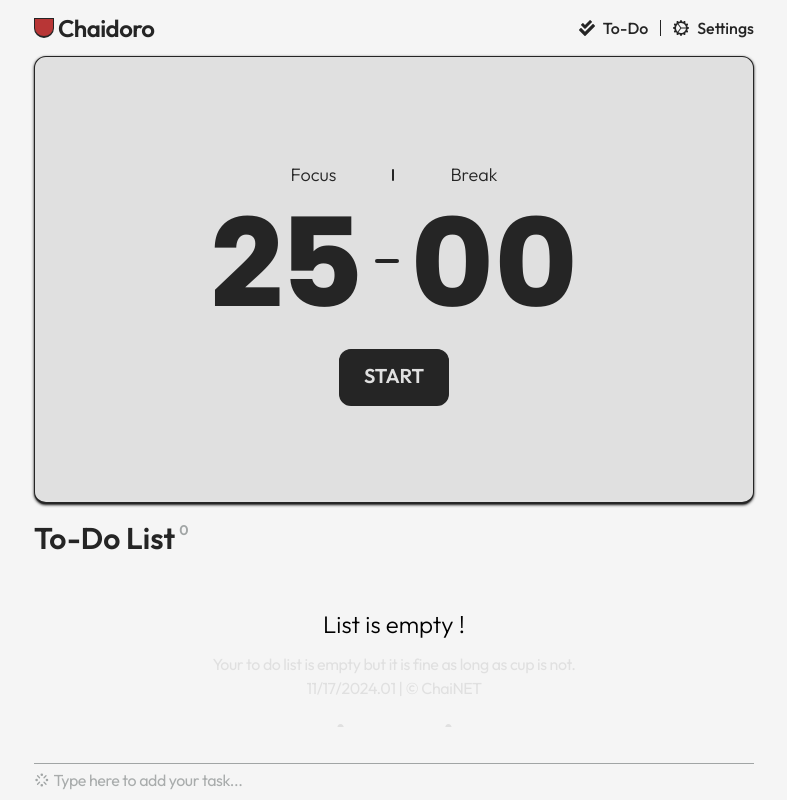
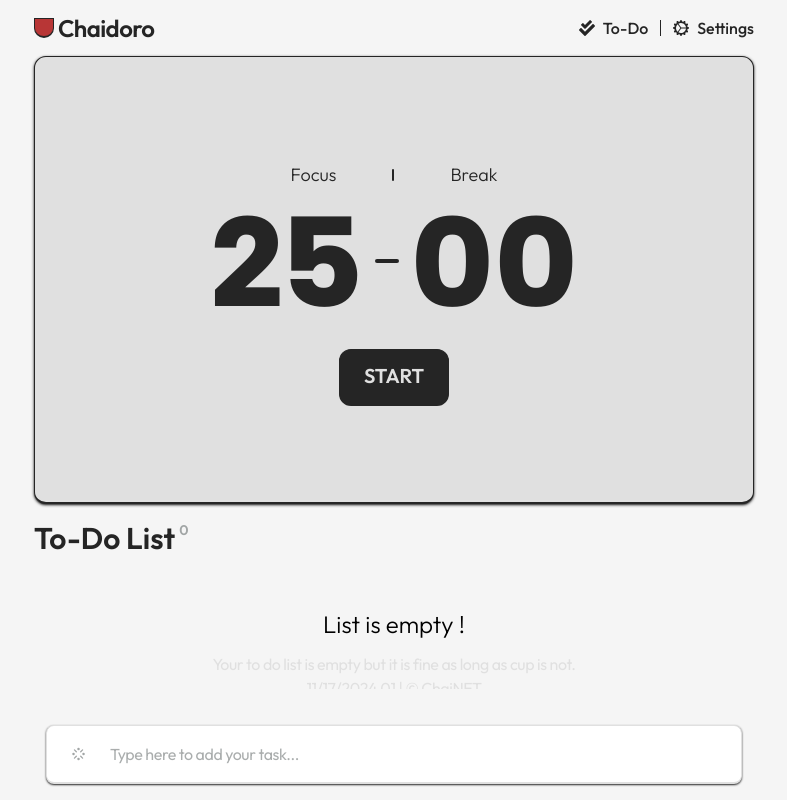
Before and after one commit to Chai-NET/ChaidoroWeb, a React (Vite) app: page / in a window 1280 px wide. Shown: the whole page, without its empty margins (246-1033 px from the left). Built offline with nearby package versions, Linux system fonts and the light colour scheme.

Commit message:
0.53 | Input field fixes

```diff
--- a/src/components/taskInputField.jsx
+++ b/src/components/taskInputField.jsx
@@ -1,15 +1,16 @@
-import { TbSteam } from "react-icons/tb";
+import { TbSteam, TbArrowBigUpLinesFilled } from "react-icons/tb";
 
 import "../i18n";
 import { useTranslation } from "react-i18next";
 
-const TaskInputField = ({ task, onTaskChange, onKeyPress }) => {
+const TaskInputField = ({ task, onTaskChange, handleAddTask, onKeyPress }) => {
   const { t } = useTranslation();
   return (
-    <div className="w-full bg-bgPrimary py-9">
-      <div className="border-t border-secondary bg-bgPrimary">
+    <div className="my-3 w-full bg-bgPrimary py-9">
+      {/* Task input field */}
+      <div className="mx-3 rounded-lg border border-b-2 border-secondary45 bg-bgPrimary bg-white p-3 shadow-sm shadow-text">
         <div className="flex flex-row justify-between">
-          <div className="flex flex-grow items-center gap-x-1 text-secondary">
+          <div className="flex flex-grow items-center gap-x-6 px-3 text-secondary">
             <TbSteam />
             <input
               onKeyDown={onKeyPress}
@@ -22,6 +23,11 @@ const TaskInputField = ({ task, onTaskChange, onKeyPress }) => {
               autoComplete="off"
               className="peer w-full appearance-none border-opacity-90 bg-transparent py-1 font-Outfit tracking-widest text-primary outline-none placeholder:tracking-tight placeholder:text-secondary placeholder:opacity-90 focus:ring-0"
             />
+
+            {/* Add button */}
+            {/* <button className="bg-clockText rounded-lg p-2">
+              <TbArrowBigUpLinesFilled className="fill-secondary45" />
+            </button> */}
           </div>
         </div>
       </div>
```
